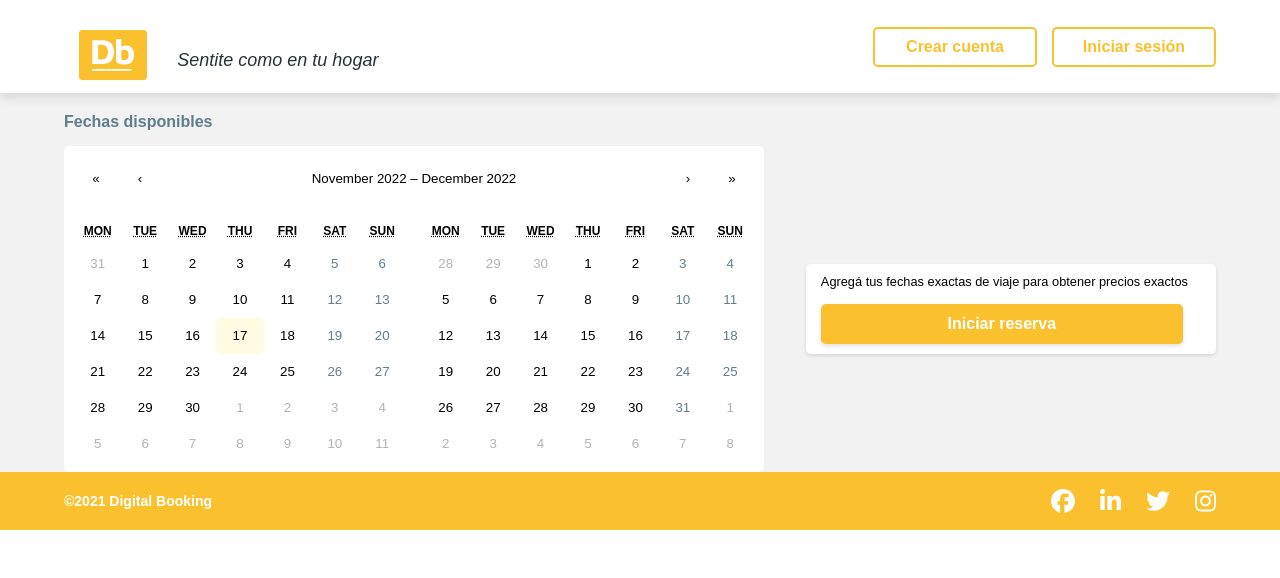
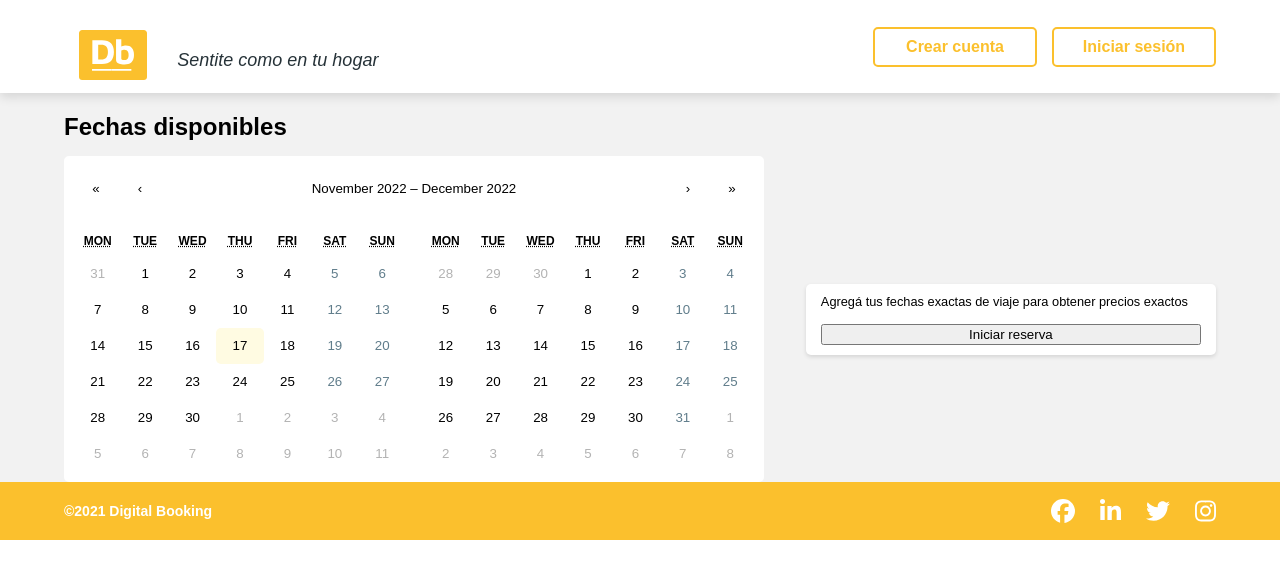
Before and after one commit to damianmicheli/digital-booking-fe, a React (Create React App) app in the folder frontend/: page /booking in a window 1280 px wide. Shown: the top 578 px of the page. Built offline with nearby package versions, Linux system fonts and the light colour scheme; no server answers.

Commit message:
arreglo width del body

```diff
--- a/frontend/src/styles/index.css
+++ b/frontend/src/styles/index.css
@@ -5,9 +5,7 @@ body {
   font-family: "Poppins", sans-serif;
   /* font-size: 14pt;
   font-weight: 500; */
-  width: 100vw;
 }
-
 
 /* COLORES */
 :root {
@@ -55,7 +53,6 @@ li {
   color: white;
   font-size: 16px;
   font-weight: 700;
-  transition: 0.3s;
 }
 
 .buttonCard {
@@ -69,7 +66,6 @@ li {
   background: var(--color-principal);
   box-shadow: 0px 2px 4px rgba(0, 0, 0, 0.12);
   cursor: pointer;
-  transition: 0.3s;
 }
 
 .button1, .button1:visited {
@@ -83,10 +79,9 @@ li {
   background: var(--color-principal);
   box-shadow: 0px 2px 4px rgba(0, 0, 0, 0.12);
   cursor: pointer;
-  transition: 0.3s;
 }
 
-.button1:hover, .buttonCard:hover, .buttonForm:hover, .button4:hover {
+.button1:hover, .buttonCard:hover, .buttonForm:hover {
   background-color: var(--color-3);
   transition: all 0.5s;
 }
@@ -108,20 +103,6 @@ li {
   background-color: var(--color-principal);
   color: white;
   transition: all 0.2s ease-in-out;
-}
-
-.button4, .button4:visited{
-  height: 40px;
-  width: 100%;
-  max-width: 362px;
-  border-radius: 5px;
-  font-size: 16px;
-  font-weight: 700;
-  border: none;
-  color: #fff;
-  background: var(--color-principal);
-  box-shadow: 0px 2px 4px rgba(0, 0, 0, 0.12);
-  cursor: pointer;
 }
 
 .bgGray {
@@ -149,13 +130,6 @@ li {
   margin: 0;
 }
 
-.heading3 {
-  font-size: 16px;
-  font-weight: 700;
-  color: var(--color-3);
-  margin: 0;
-}
-
 .heading4 {
   font-size: 14px;
   font-weight: 700;
```
